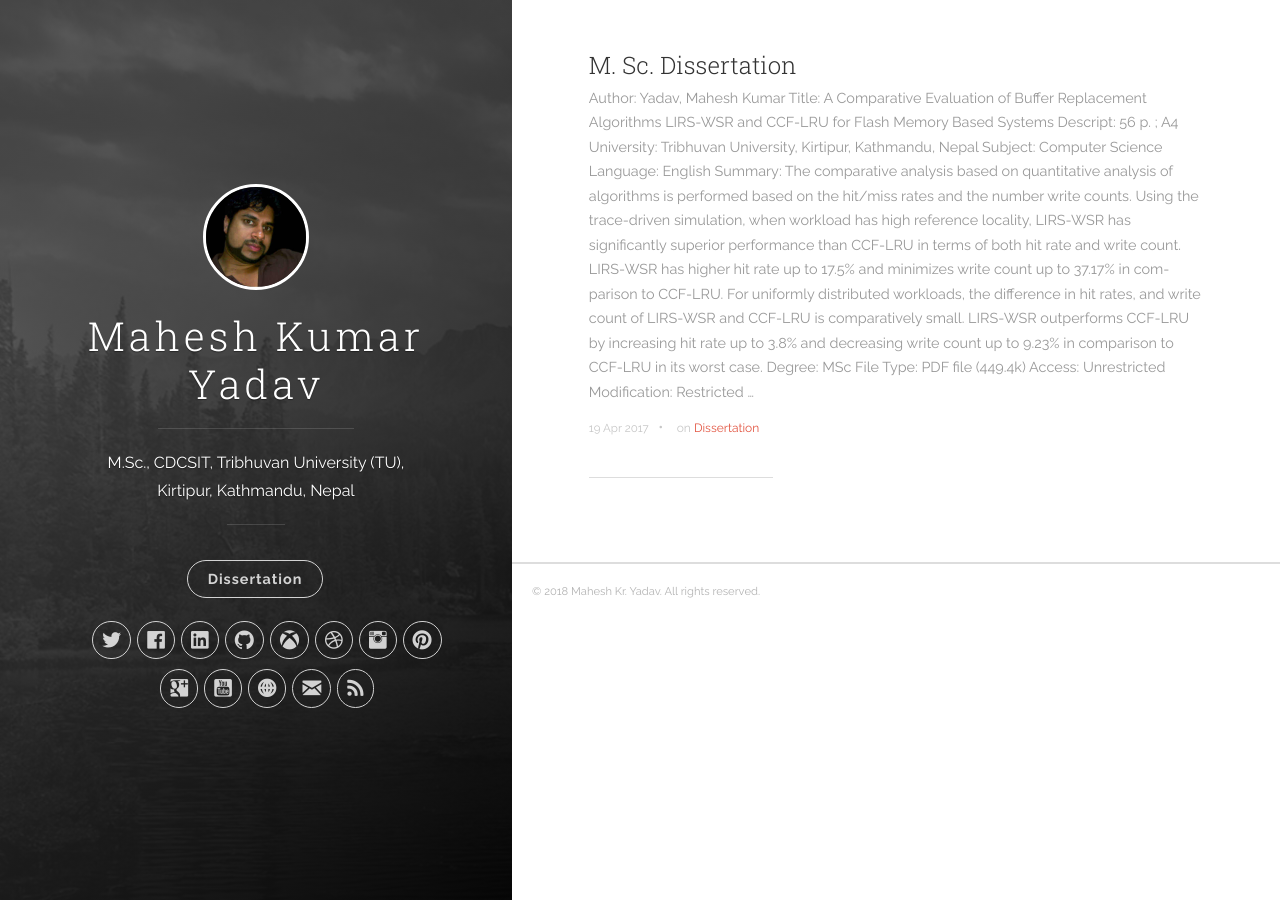
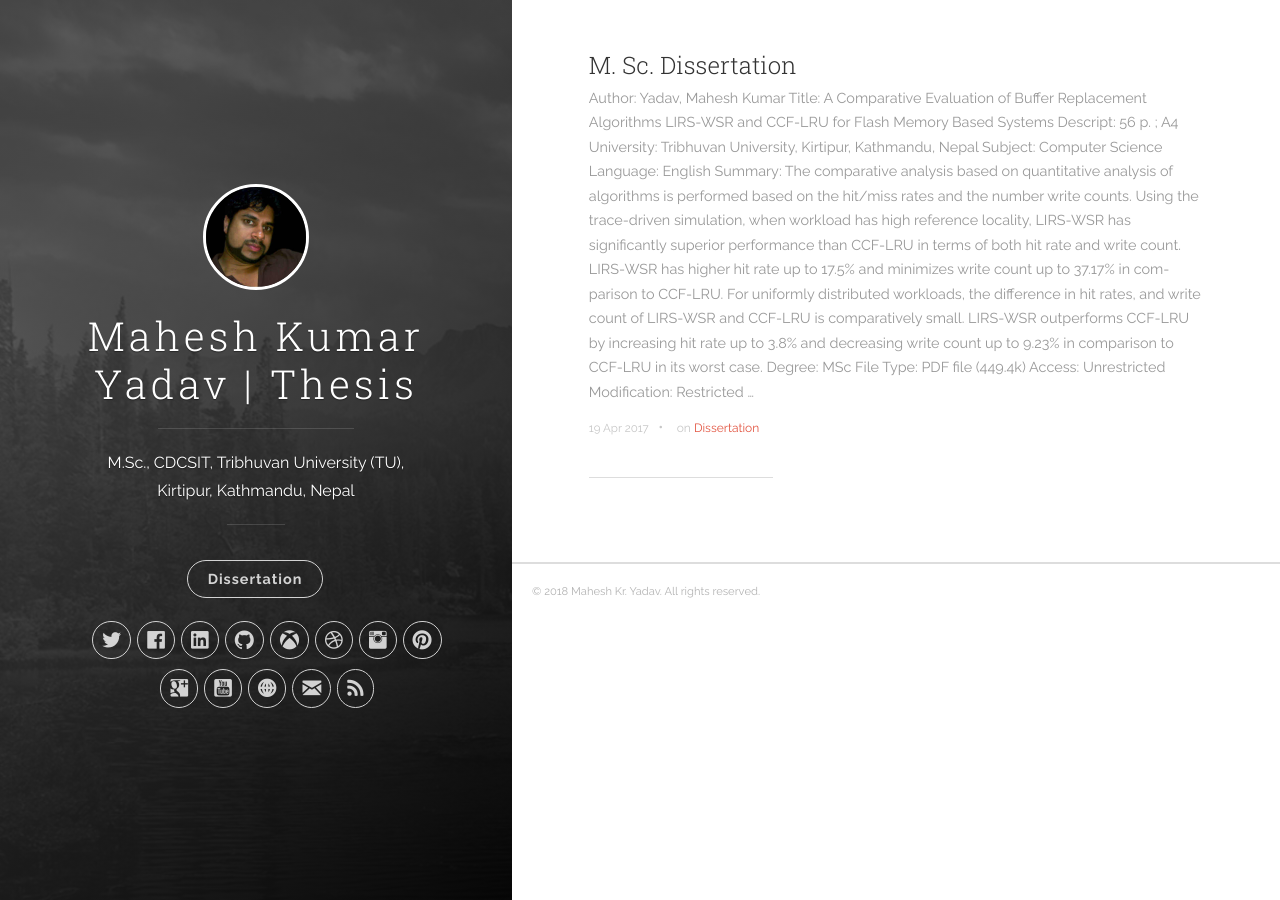
Before and after one commit to ritayadav/dissertation, a Jekyll site: the page built from index.html, in a window 1280 px wide. Built offline with Jekyll 4.4.1, drawn with Linux system fonts in a browser that asks for light colours; nearby versions of some CDN libraries; the list of posts is cut into pages by our own code.

Commit message:
site title updated

```diff
--- a/_config.yml
+++ b/_config.yml
@@ -1,5 +1,5 @@
 # Site settings
-title: Mahesh Kumar Yadav
+title: Mahesh Kumar Yadav | Thesis
 description: 'M.Sc., CDCSIT, Tribhuvan University (TU), Kirtipur, Kathmandu, Nepal'
 url: 'http://thesis.maheshyadav.com.np'
 baseurl: '/'
```
